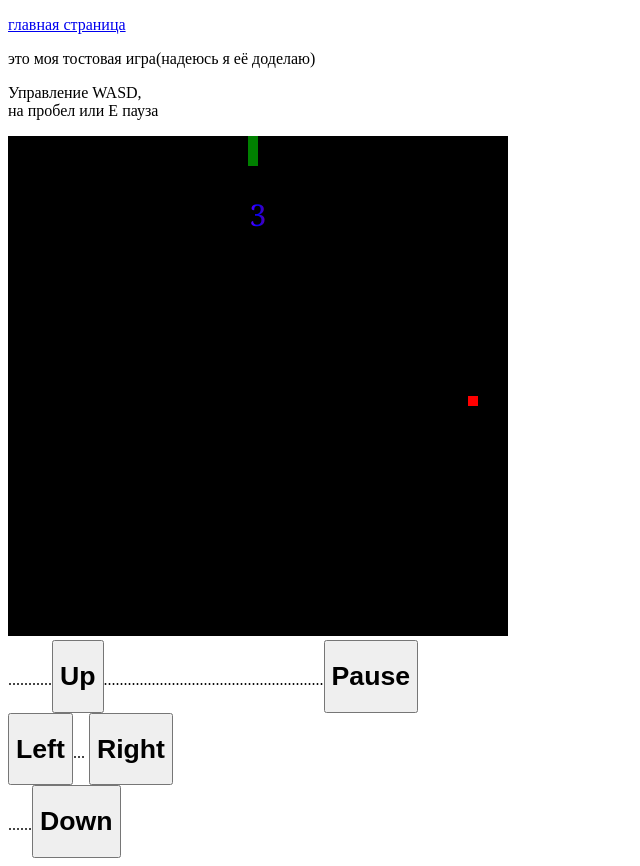
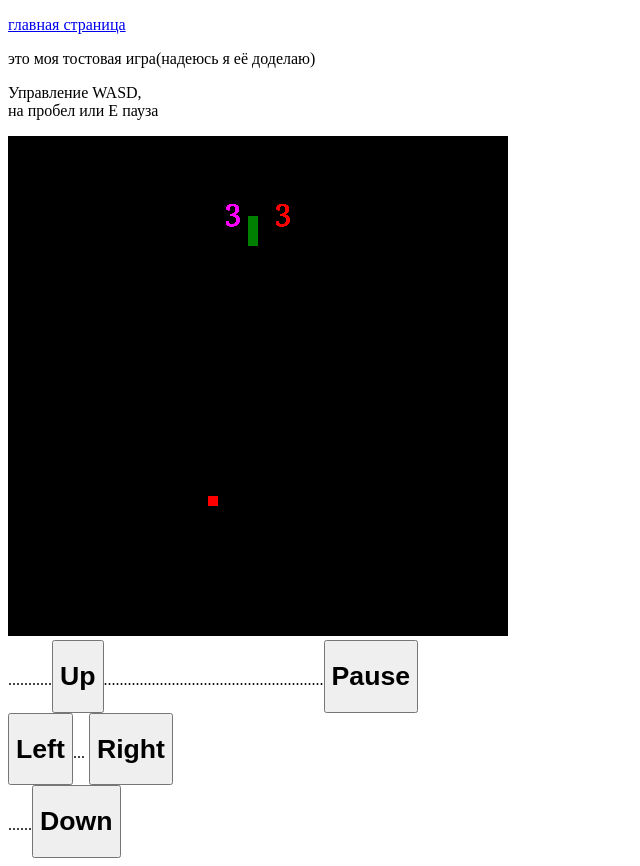
Before and after one commit to Sslime0339/myBrowser, a plain HTML site: page snake.html in a window 1280 px wide. Both pictures are taken after a click on the button "Up". Shown: the whole page, without its empty margins (0-640 px from the left). Drawn offline with Linux system fonts and the light colour scheme.

Commit message:
Add files via upload

```diff
--- a/js/snake.js
+++ b/js/snake.js
@@ -8,12 +8,36 @@ fy = ((r * 50) - (r * 50 % 1)) * 10;
 
 var l = 3;
 var ll = 3;
+var maxL = 3;
 var k;
+var lk;
 
 var died = false;
 
-function updet() {
-    if (k == 'Space' || k == 'KeyE') { return; }
+
+window.onload = function() {
+    var canv = document.getElementById('game');
+    if(canv && canv.getContext) {
+        var ctx = canv.getContext('2d');
+
+        ctx.fillStyle = 'black';
+        ctx.fillRect(0, 0, 500, 500);
+
+        for (var i = 0; i < l; i++) {
+            ctx.fillStyle = 'green';
+            ctx.fillRect(x[i], y[i], 10, 10);
+        }
+
+        ctx.fillStyle = 'red';
+        ctx.fillRect(fx, fy, 10, 10);
+
+        maxL = localStorage.getItem('maxL');
+        if (maxL == null) {
+            maxL = 3;
+        }
+
+        setInterval(function() {
+            if (!(k == 'Space' || k == 'KeyE')) {
                 var xs = x[0];
                 var ys = y[0];
 
@@ -21,12 +45,7 @@ function updet() {
                 else if (k == 'KeyA') { x[0] = x[0] - 10; }
                 else if (k == 'KeyS') { y[0] = y[0] + 10; }
                 else if (k == 'KeyD') { x[0] = x[0] + 10; }
-
-    for (var i = 1; i < l; i++) {
-        if (x[i] == x[0] && y[i] == y[0]) {
-            died = true;
-        }
-    }
+                lk = k;
 
                 if (x[0] == fx && y[0] == fy) {
                     x.push(x[l - 1]);
@@ -46,39 +65,79 @@ function updet() {
 
                     var r = Math.random();
                     fy = ((r * 50) - (r * 50 % 1)) * 10;
+
+                    if (l > maxL) {
+                        maxL = l;
+                        localStorage.setItem('maxL', maxL)
+                    }
+
+
+                    ctx.fillStyle = 'black';
+                    ctx.fillRect(0, 0, 500, 500);
+
+
+                    for (var i = 1; i < l; i++) {
+                        ctx.fillStyle = 'green';
+                        ctx.fillRect(x[i], y[i], 10, 10);
+                    }
+
+                    ctx.fillStyle = 'green';
+                    ctx.fillRect(x[0], y[0], 10, 10);
+
+                    ctx.fillStyle = 'red';
+                    ctx.fillRect(fx, fy, 10, 10);
                 }
                 else {
+                    ctx.fillStyle = 'black';
+                    ctx.fillRect(x[ll - 1], y[ll - 1], 10, 10);
+
                     x[ll - 1] = xs;
                     y[ll - 1] = ys;
 
+                    ctx.fillStyle = 'green';
+                    ctx.fillRect(x[ll - 1], y[ll - 1], 10, 10);
+                    ctx.fillRect(x[0], y[0], 10, 10);
+
                     ll -= 1;
-        if (ll < 2)
-        {
+                    if (ll < 2) {
                         ll = l;
                     }
                 }
 
+                for (var i = 1; i < l; i++) {
+                    if (x[i] == x[0] && y[i] == y[0]) {
+                        died = true;
+                    }
+                }
+
                 if ((x[0] < 0) || (x[0] >= 500) || (y[0] < 0) || (y[0] >= 500) || died) {
+
                     l = 3;
                     ll = 3;
 
                     x = [240, 240, 240];
                     y = [240, 240, 240];
 
-        died = false;
-    }
-}
+                    var r = Math.random();
+                    fx = ((r * 50) - (r * 50 % 1)) * 10;
+                    var r = Math.random();
+                    fy = ((r * 50) - (r * 50 % 1)) * 10;
 
-window.onload = function() {
-    var canv = document.getElementById('game');
-    if(canv && canv.getContext) {
-        var ctx = canv.getContext('2d');
-
-        setInterval(function() {
-            updet();
                     ctx.fillStyle = 'black';
                     ctx.fillRect(0, 0, 500, 500);
 
+                    for (var i = 0; i < l; i++) {
+                        ctx.fillStyle = 'green';
+                        ctx.fillRect(x[i], y[i], 10, 10);
+                    }
+
+                    ctx.fillStyle = 'red';
+                    ctx.fillRect(fx, fy, 10, 10);
+
+                    k = 'Space';
+                    lk = 'Space';
+                    died = false;
+                }
                 var grad = ctx.createLinearGradient(230, 0, 270, 0);
 
                 grad.addColorStop('0', 'magenta');
@@ -88,17 +147,10 @@ window.onload = function() {
                 ctx.fillStyle = grad;
                 ctx.textAlign = 'center';
                 ctx.font = '30px Georgia';
-            ctx.fillText(l, 250, 90);
-
-            for (var i = 0; i < l; i++) {
-                ctx.fillStyle = 'green';
-                ctx.fillRect(x[i], y[i], 10, 10);
+                ctx.fillText(l, 225, 90);
+                ctx.fillText(maxL, 275, 90);
             }
-
-            ctx.fillStyle = 'red';
-            ctx.fillRect(fx, fy, 10, 10);
-
-        }, 120);
+        }, 180);
     }
 
     var up = document.getElementById('up')
@@ -108,16 +160,16 @@ window.onload = function() {
     var pause = document.getElementById('pause')
 
     up.addEventListener('click', function() {
-        k = 'KeyW';
+        if ( lk != 'KeyS') { k = 'KeyW'; }
     })
     left.addEventListener('click', function() {
-        k = 'KeyA';
+        if ( lk != 'KeyD' ) { k = 'KeyA'; }
     })
     right.addEventListener('click', function() {
-        k = 'KeyD';
+        if ( lk != 'KeyA' ) { k = 'KeyD'; }
     })
     down.addEventListener('click', function() {
-        k = 'KeyS';
+        if ( lk != 'KeyW') { k = 'KeyS'; }
     })
 
     pause.addEventListener('click', function() {
@@ -126,7 +178,14 @@ window.onload = function() {
 }
 
 document.addEventListener('keydown', function(e) {
+    if ((e.code == 'KeyW' && lk != 'KeyS') ||
+    (e.code == 'KeyA' && lk != 'KeyD') ||
+    (e.code == 'KeyS' && lk != 'KeyW') ||
+    (e.code == 'KeyD' && lk != 'KeyA') ||
+    e.code == 'KeyE' || e.code == 'Space')
+    {
         k = e.code;
+    }
 })
 
 /*
--- a/snake.html
+++ b/snake.html
@@ -2,7 +2,7 @@
 <html>
     <head>
         <meta charset="UTF-8">
-        <title>Игра</title>
+        <title>змейка</title>
         <script src="js/snake.js"></script>
     </head>
     <body>
```
Lines whose indentation alone changed are shown as unchanged.
